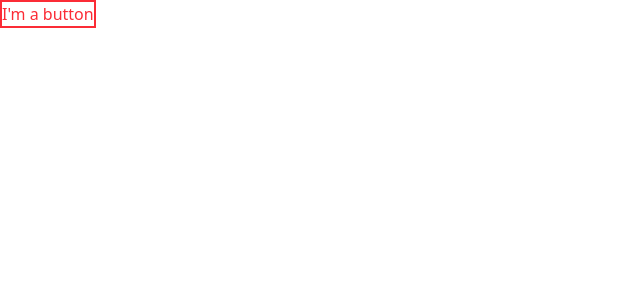
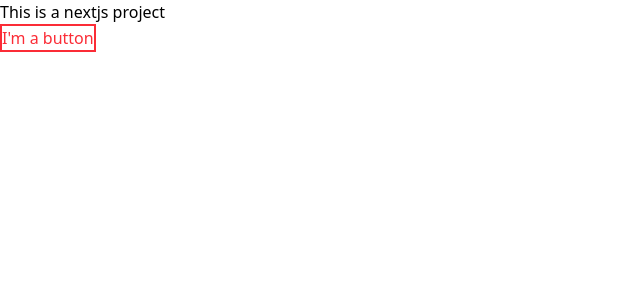
Before and after one commit to Carduuui/BewerbungsTool, a Next.js app in the folder firstproject/: page / in a window 1280 px wide. Shown: the top 300 px of the page, without its empty margins (0-640 px from the left). Built offline with nearby package versions, Linux system fonts and the light colour scheme.

Commit message:
Gemini API

```diff
--- /dev/null
+++ b/firstproject/src/app/api/generate/route.js
@@ -0,0 +1,23 @@
+import {GoogleGenerativeAI} from "@google/generative-ai";
+import { NextResponse } from "next/server";
+
+export async function POST(req, res){
+    try{
+        const genAI = new GoogleGenerativeAI(process.env.GEMINI_API_KEY);
+
+        const model = genAI.getGenerativeModel({model: "gemini-2.5-pro"});
+
+        const data = await req.json();
+
+        const prompt = data.body;
+
+        const result = await model.generateContent(prompt);
+        const response = await result.response;
+        const output = await response.text();
+
+        return NextResponse.json({output: output});
+    }
+    catch(err){
+        console.error(err);
+    }
+}
--- a/firstproject/src/app/page.js
+++ b/firstproject/src/app/page.js
@@ -1,8 +1,44 @@
+'use client'
+import {useState} from "react";
 import styles from "./globals.css";
 
 export default function Home() {
+  const prompt = "Write quote of the day.";
+
+  const [output, setOutput] = useState('This is a nextjs project');
+
+  const generateText = async () => {
+    console.log("clicked");
+    try{
+      const response = await fetch("/api/generate", {
+        method: 'POST',
+        headers:{
+          'Content-type' : 'application/json'
+        },
+        body: JSON.stringify({body:prompt})
+      });
+
+      const data = await response.json();
+
+      if(response.ok){
+        setOutput(data.output);
+      }
+      else{
+        setOutput(data.error);
+        const text = await response.text();
+        console.error("Server error:", response.status, text);
+      }
+    }
+    catch(err){
+      console.error(err)
+    }
+  }
+
   return (
-    <MyButton />
+    <div>
+      <p onClick={generateText}>{output}</p>
+      <MyButton />
+    </div>
   );
 }
 
```
Also changed, not shown: firstproject/package.json (+5 -4 lines), 1 other file (tests, documents, lock files or other folders).
